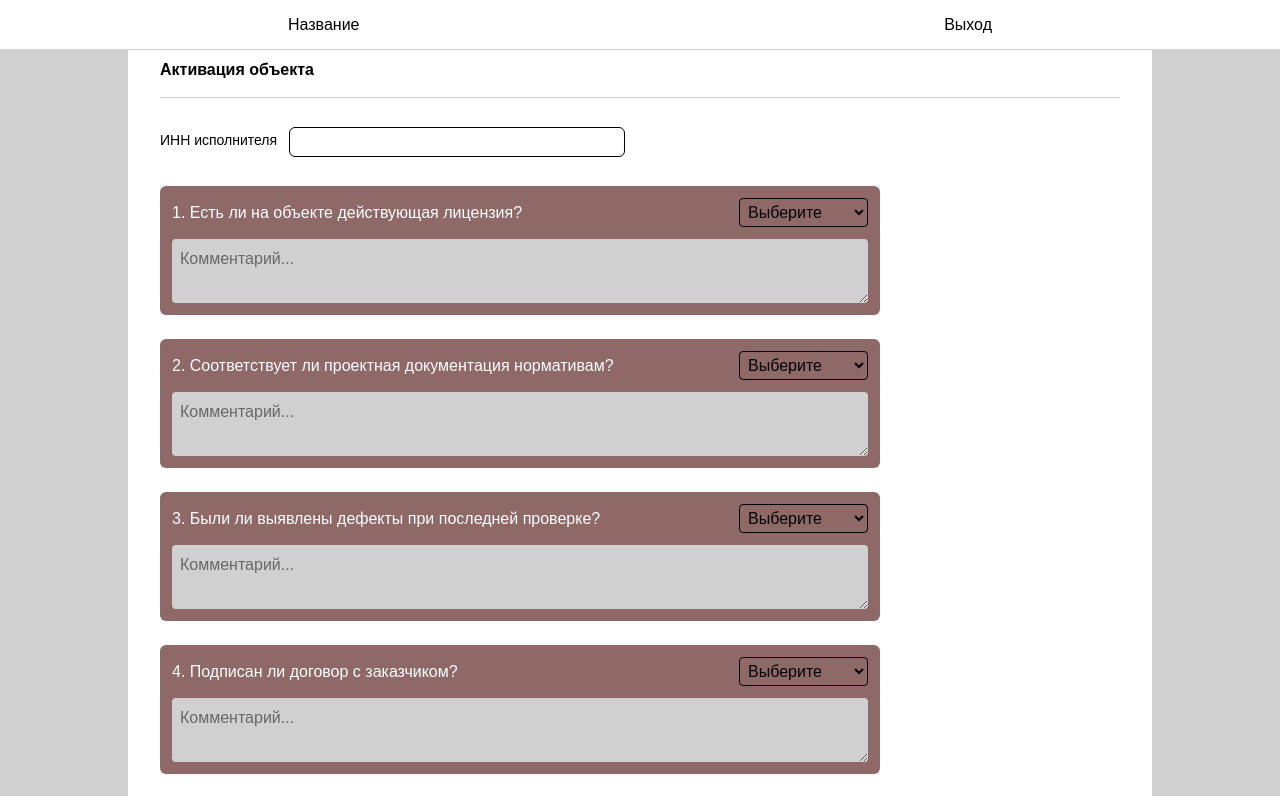
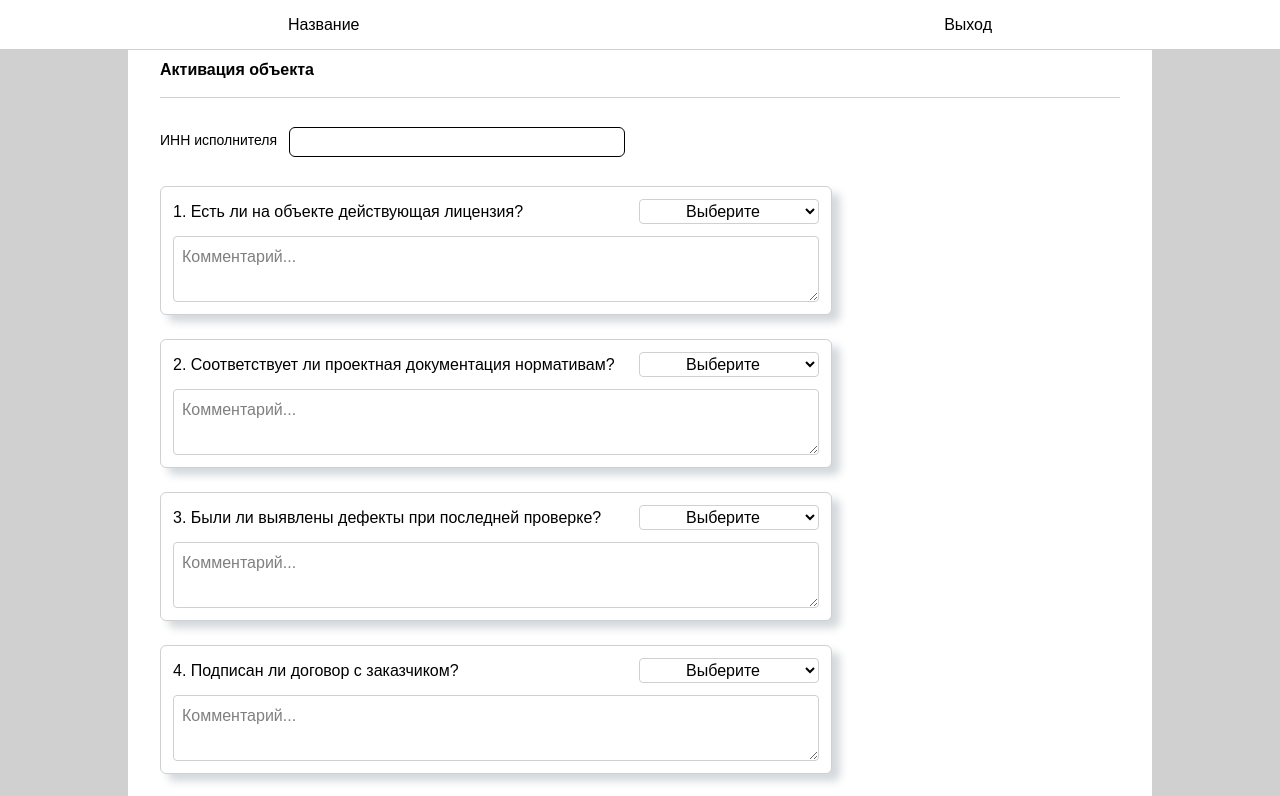
Before and after one commit to FoxStudiosTeam/LDT-03-MOSCOW, a Next.js app in the folder frontend/: page /activation in a window 1280 px wide. Shown: the top 796 px of the page. Built offline with nearby package versions, Linux system fonts and the light colour scheme.

Commit message:
Activation test 3

```diff
--- a/frontend/src/app/activation/page.tsx
+++ b/frontend/src/app/activation/page.tsx
@@ -86,33 +86,32 @@ export default function Activation() {
                     />
                 </div>
 
-                {/* Список вопросов */}
-                <div className="flex flex-col gap-6">
+                <div className="w-[70%] flex flex-col gap-6">
                     {questionsList.map((q, idx) => (
                         <div
                             key={q.id}
-                            className="w-[75%] bg-[#8F6868] flex flex-col gap-3 p-3 rounded-md text-white"
+                            className="bg-white flex flex-col gap-3 p-3 border-[1px] border-[#D0D0D0] rounded-md text-black shadow-[8px_7px_8px_0px_rgba(34,60,80,0.2)]"
                         >
                             <div className="flex items-center gap-4">
                                 <p className="flex-1">
                                     {idx + 1}. {q.question}
                                 </p>
                                 <select
-                                    className="text-black border p-1 rounded"
+                                    className="w-[180px] h-[25px] text-center outline-0 border-[1px] border-[#D0D0D0] text-black rounded"
                                     onChange={(e) =>
                                         handleAnswerChange(q.id, "answer", e.target.value)
                                     }
                                 >
-                                    <option value="">Выберите</option>
-                                    <option value="Не требуется">Не требуется</option>
-                                    <option value="Да">Да</option>
-                                    <option value="Нет">Нет</option>
+                                    <option  value="" className="text-black">Выберите</option>
+                                    <option value="Не требуется" className="text-black">Не требуется</option>
+                                    <option value="Да" className="text-black">Да</option>
+                                    <option value="Нет" className="text-black">Нет</option>
                                 </select>
                             </div>
 
                             <textarea
                                 placeholder="Комментарий..."
-                                className="w-full bg-[#D0D0D0] p-2 rounded text-black"
+                                className="w-full bg-white border-[1px] border-[#D0D0D0] p-2 rounded text-black"
                                 onChange={(e) =>
                                     handleAnswerChange(q.id, "comment", e.target.value)
                                 }
@@ -121,7 +120,6 @@ export default function Activation() {
                     ))}
                 </div>
 
-                {/* Прикрепление файлов */}
                 <div className="mt-6">
                     <label className="block mb-2 font-medium">Прикрепить файлы:</label>
                     <input
@@ -132,10 +130,9 @@ export default function Activation() {
                     />
                 </div>
 
-                {/* Кнопка отправки */}
                 <button
                     onClick={handleSubmit}
-                    className="bg-red-700 text-white px-6 py-2 mt-4"
+                    className="bg-red-700 text-white px-6 py-2 mt-4 rounded-lg"
                 >
                     Отправить
                 </button>
```
